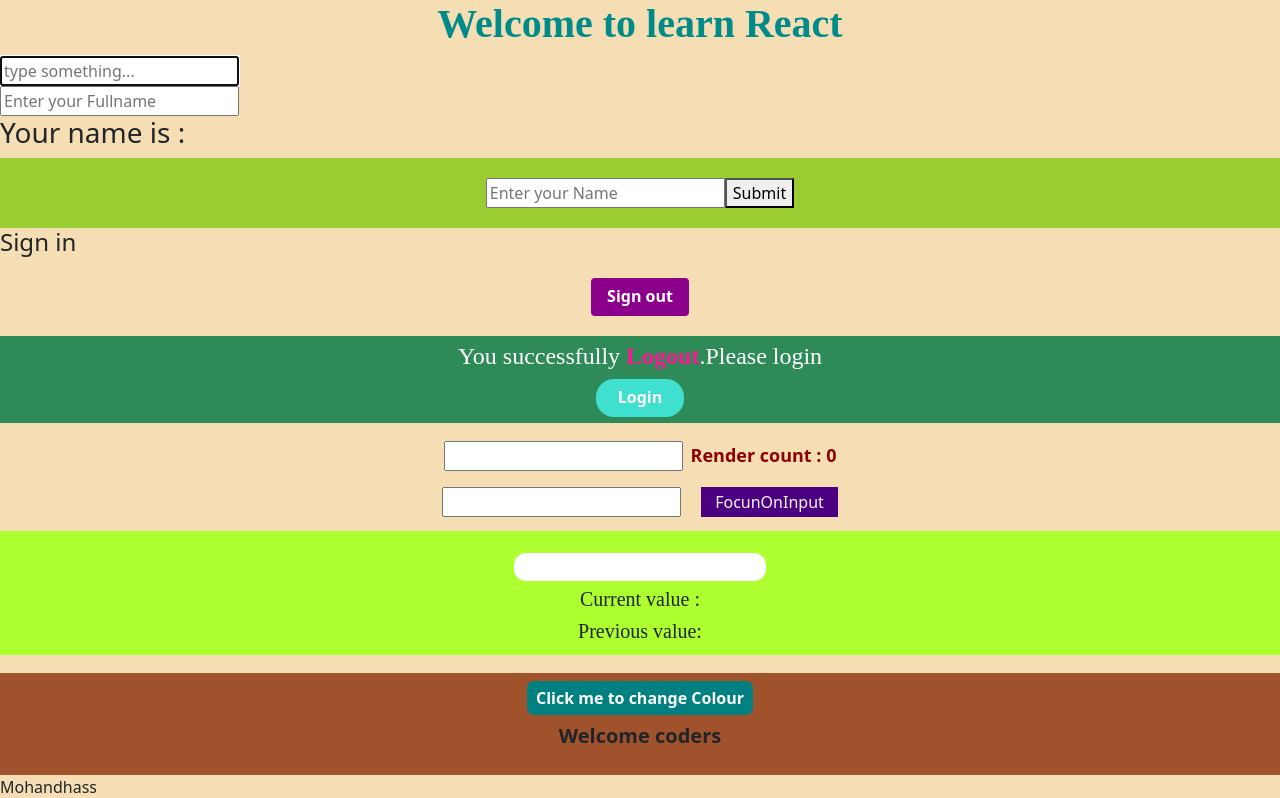
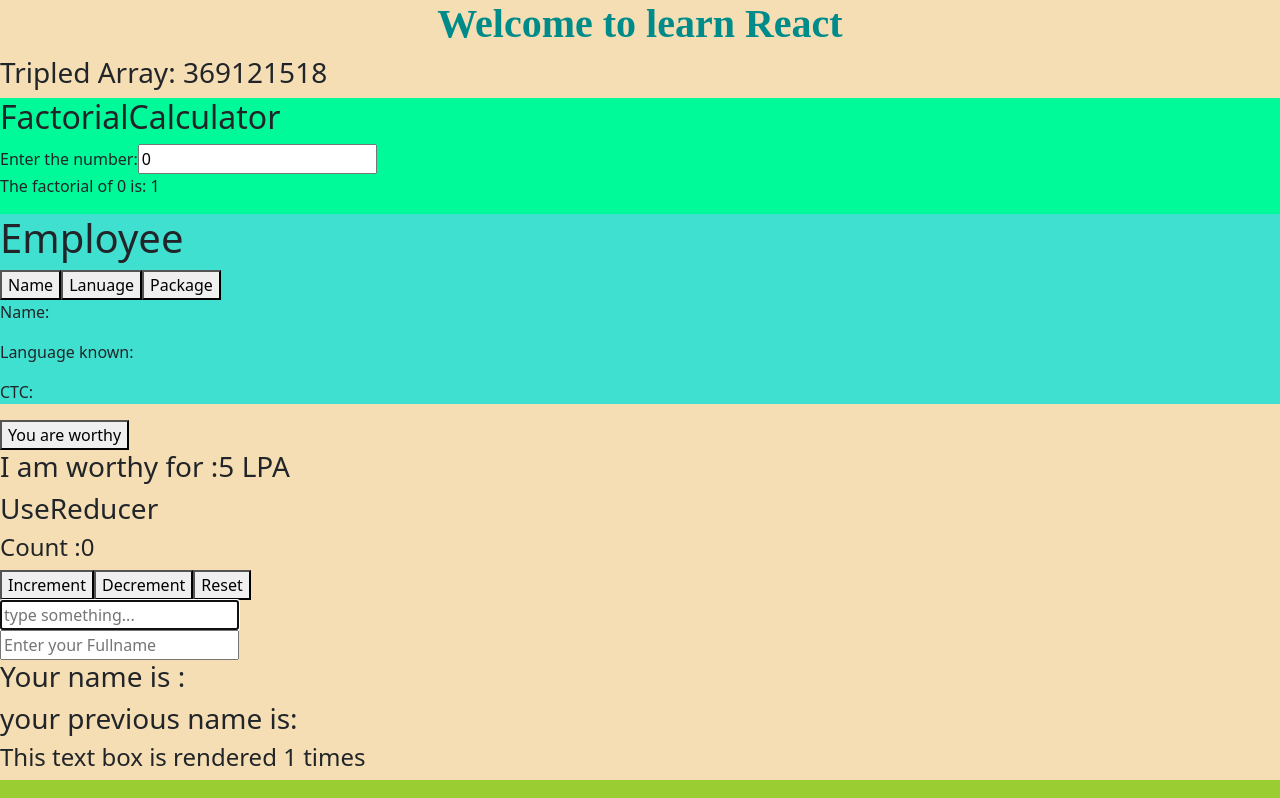
Before and after one commit to Mohandhass1111/Yaash, a React (Create React App) app: page / in a window 1280 px wide. Shown: the top 798 px of the page. Built offline with nearby package versions, Linux system fonts and the light colour scheme.

Commit message:
commited

```diff
--- a/src/App.js
+++ b/src/App.js
@@ -33,6 +33,11 @@
 import UseRef4 from "./components/UseRef4";
 import UserefSample from "./components2/UserefSample";
 import Useref2 from "./components2/Useref2";
+import UseReducer from "./components2/UseReducer";
+import Qualify from "./components2/Qualify";
+import Employee from "./components2/Employee";
+import FactorialCalculator from "./components2/Usememo";
+import Map from "./components2/Map";
 
 function App() {
   return (
@@ -47,6 +52,11 @@
       >
         Welcome to learn React
       </h1>
+      <Map />
+      <FactorialCalculator />
+      <Employee />
+      <Qualify />
+      <UseReducer />
       <UserefSample />
       <Useref2 />
       <Form />
--- a/src/components/demo.js
+++ /dev/null
@@ -1 +0,0 @@
-console.log("Self-Recap");
--- /dev/null
+++ b/src/components2/Employee.js
@@ -0,0 +1,36 @@
+import React, { useReducer } from "react";
+const Initial = { Name: "", Lang: "", Cost: "" };
+const Reducer = (state, action) => {
+  switch (action.type) {
+    case "Name":
+      return { ...state, Name: "Mohandhass" + action.value };
+    case "Lang":
+      return { ...state, Lang: "English" + action.value };
+    case "Cost":
+      return { ...state, Cost: "10LPA" + action.value };
+    default:
+      return state;
+  }
+};
+function Employee() {
+  const [state, dispatch] = useReducer(Reducer, Initial);
+  return (
+    <div style={{ backgroundColor: "Turquoise" }}>
+      <h1>Employee</h1>
+      <button onClick={() => dispatch({ type: "Name", value: " 😁 " })}>
+        Name
+      </button>
+      <button onClick={() => dispatch({ type: "Lang", value: "😅" })}>
+        Lanuage
+      </button>
+      <button onClick={() => dispatch({ type: "Cost", value: "🥳" })}>
+        Package
+      </button>
+      <p>Name:{state.Name}</p>
+      <p>Language known:{state.Lang}</p>
+      <p>CTC:{state.Cost}</p>
+    </div>
+  );
+}
+
+export default Employee;
--- /dev/null
+++ b/src/components2/Map.js
@@ -0,0 +1,18 @@
+import React from "react";
+
+const arr = [1, 2, 3, 4, 5, 6];
+
+const Triple = (x) => {
+  return x * 3;
+};
+
+const MapFunc = () => {
+  // Use the map function to triple each element
+  return (
+    <div>
+      <h3>Tripled Array: {arr.map(Triple)}</h3>
+    </div>
+  );
+};
+
+export default MapFunc;
--- /dev/null
+++ b/src/components2/Qualify.js
@@ -0,0 +1,23 @@
+import React, { useReducer } from "react";
+
+const Worth = (state, action) => {
+  if (action.type === "Worth") {
+    return {
+      CTC: state.CTC + 1,
+    };
+  }
+  throw Error("Invalid state");
+};
+function Qualify() {
+  const [state, dispatch] = useReducer(Worth, { CTC: 5 });
+  return (
+    <div>
+      <button onClick={() => dispatch({ type: "Worth" })}>
+        You are worthy
+      </button>
+      <h3>I am worthy for :{state.CTC} LPA</h3>
+    </div>
+  );
+}
+
+export default Qualify;
--- /dev/null
+++ b/src/components2/UseReducer.js
@@ -0,0 +1,28 @@
+import React, { useReducer } from "react";
+
+function CounterReducer(state, action) {
+  switch (action.type) {
+    case "INCREMENT":
+      return { count: state.count + 1 };
+    case "DECREMENT":
+      return { count: state.count - 1 };
+    case "RESET":
+      return { count: 0 };
+    default:
+      return state;
+  }
+}
+function UseReducer() {
+  const [state, dispatch] = useReducer(CounterReducer, { count: 0 });
+  return (
+    <div>
+      <h3>UseReducer</h3>
+      <h4>Count :{state.count}</h4>
+      <button onClick={() => dispatch({ type: "INCREMENT" })}>Increment</button>
+      <button onClick={() => dispatch({ type: "DECREMENT" })}>Decrement</button>
+      <button onClick={() => dispatch({ type: "RESET" })}>Reset</button>
+    </div>
+  );
+}
+
+export default UseReducer;
--- /dev/null
+++ b/src/components2/Usememo.js
@@ -0,0 +1,29 @@
+import React, { useMemo, useState } from "react";
+
+function ClacFactorial() {
+  const [Number, setNumber] = useState(0);
+  const Factorial = useMemo(() => {
+    let result = 1;
+    for (let i = 1; i <= Number; i++) {
+      result *= i;
+    }
+    return result;
+  }, [Number]);
+  const HandleClick = (e) => {
+    setNumber(parseInt(e.target.value, 10));
+  };
+  return (
+    <div style={{ backgroundColor: "mediumspringgreen" }}>
+      <h2>FactorialCalculator</h2>
+      <label>
+        Enter the number:
+        <input type="Number" value={Number} onChange={HandleClick} />
+        <p>
+          The factorial of {Number} is: {Factorial}
+        </p>
+      </label>
+    </div>
+  );
+}
+
+export default ClacFactorial;
--- a/src/components2/Useref2.js
+++ b/src/components2/Useref2.js
@@ -1,7 +1,14 @@
-import React, { useState } from "react";
+import React, { useEffect, useRef, useState } from "react";
 
 function Useref2() {
   const [Name, setName] = useState("");
+  const renderCount = useRef(1);
+  const NameRef = useRef("");
+
+  useEffect(() => {
+    renderCount.current = renderCount.current + 1;
+    NameRef.current = Name;
+  });
 
   return (
     <div>
@@ -11,6 +18,8 @@
         onChange={(e) => setName(e.target.value)}
       />
       <h3>Your name is : {Name}</h3>
+      <h3>your previous name is: {NameRef.current}</h3>
+      <h4>This text box is rendered {renderCount.current} times</h4>
     </div>
   );
 }
```
